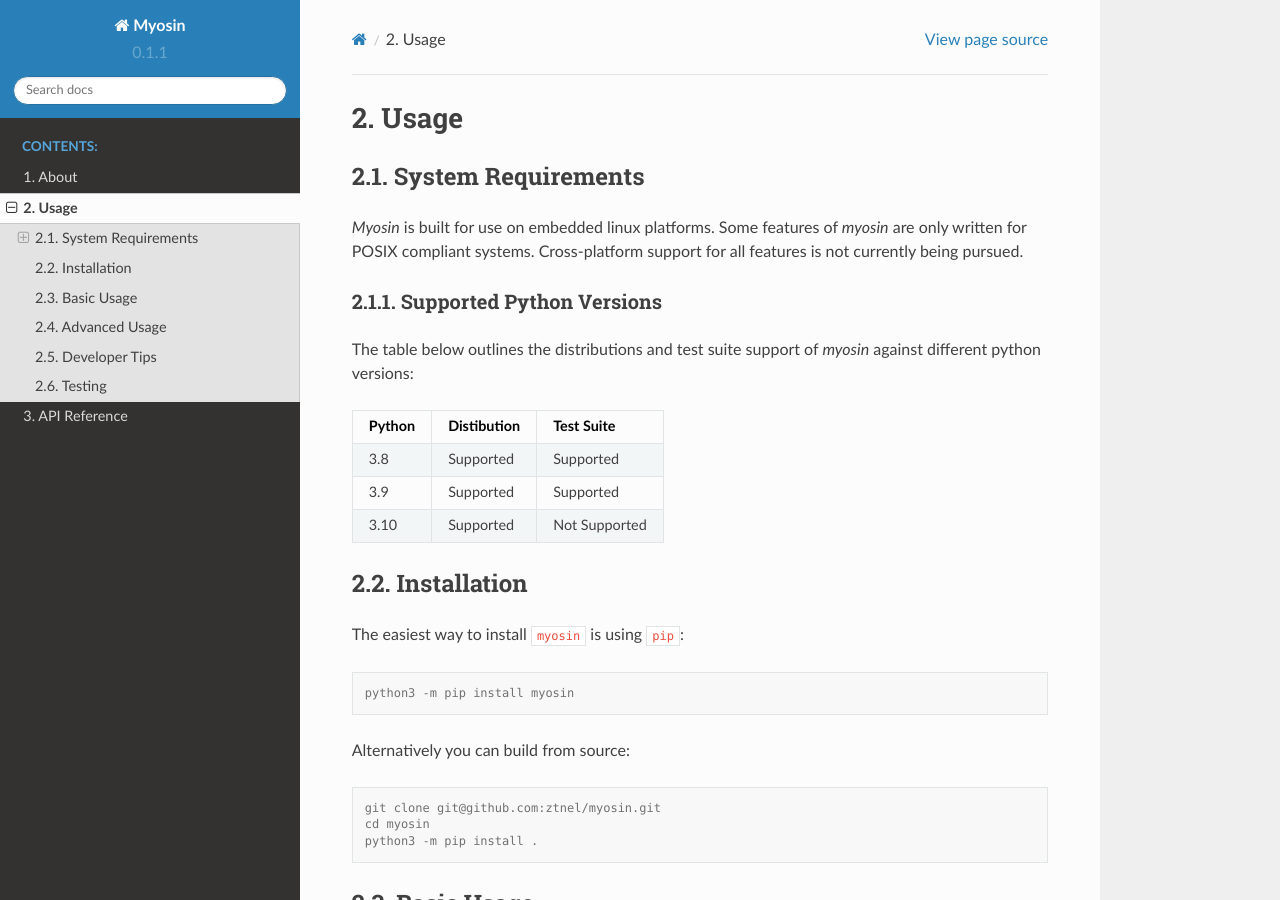
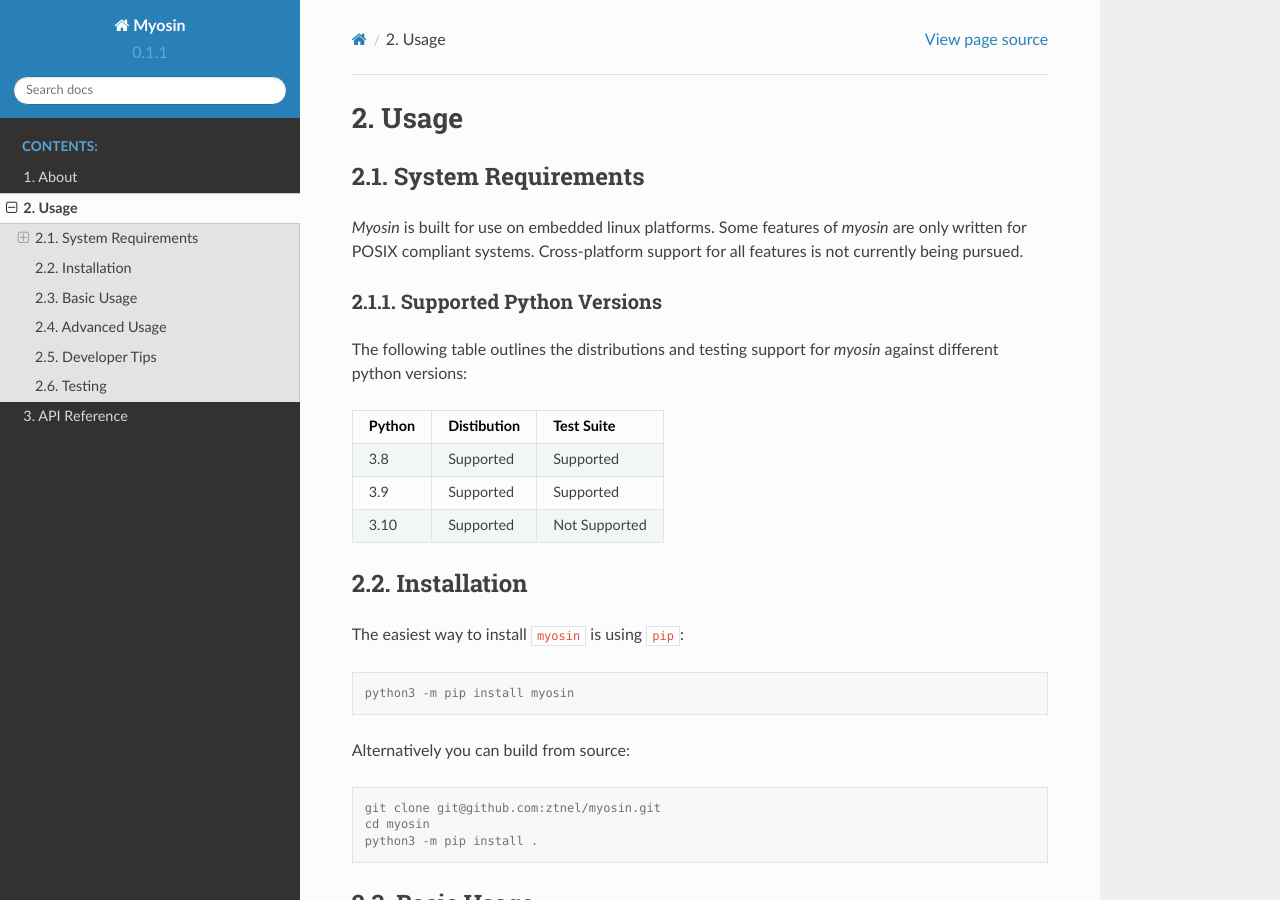
Before and after one commit to ztnel/model.io, a Sphinx documentation site: the page built from docs/source/usage.rst, in a window 1280 px wide and 900 px high. Built offline with Sphinx 7.4.7 and the Read the Docs theme 2.0.0, drawn with Linux system fonts in a browser that asks for light colours.

Commit message:
touching docs

```diff
--- a/docs/source/usage.rst
+++ b/docs/source/usage.rst
@@ -8,7 +8,7 @@ System Requirements
 
 Supported Python Versions
 ~~~~~~~~~~~~~~~~~~~~~~~~~
-The table below outlines the distributions and test suite support of *myosin* against different python versions:
+The following table outlines the distributions and testing support for *myosin* against different python versions:
 
 ====== =========== =============
 Python Distibution Test Suite
```
